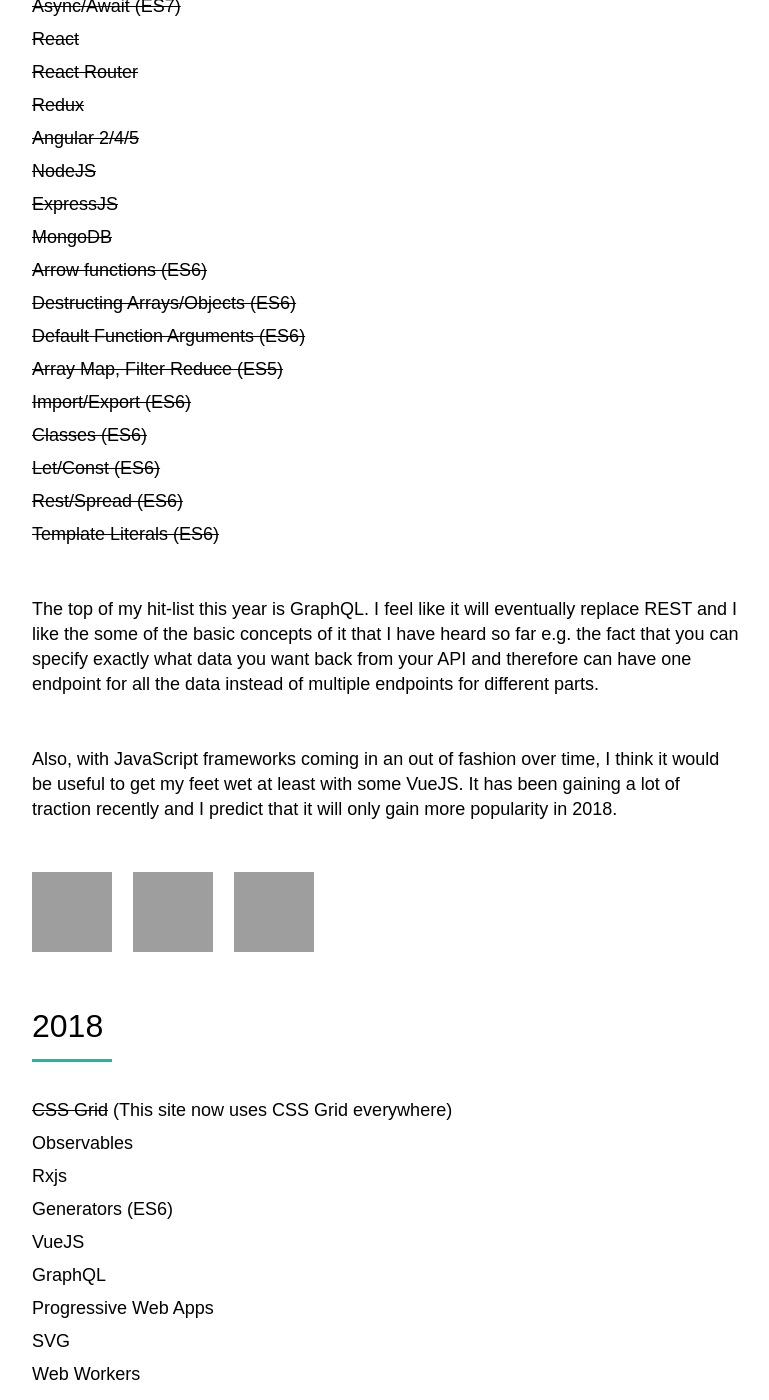
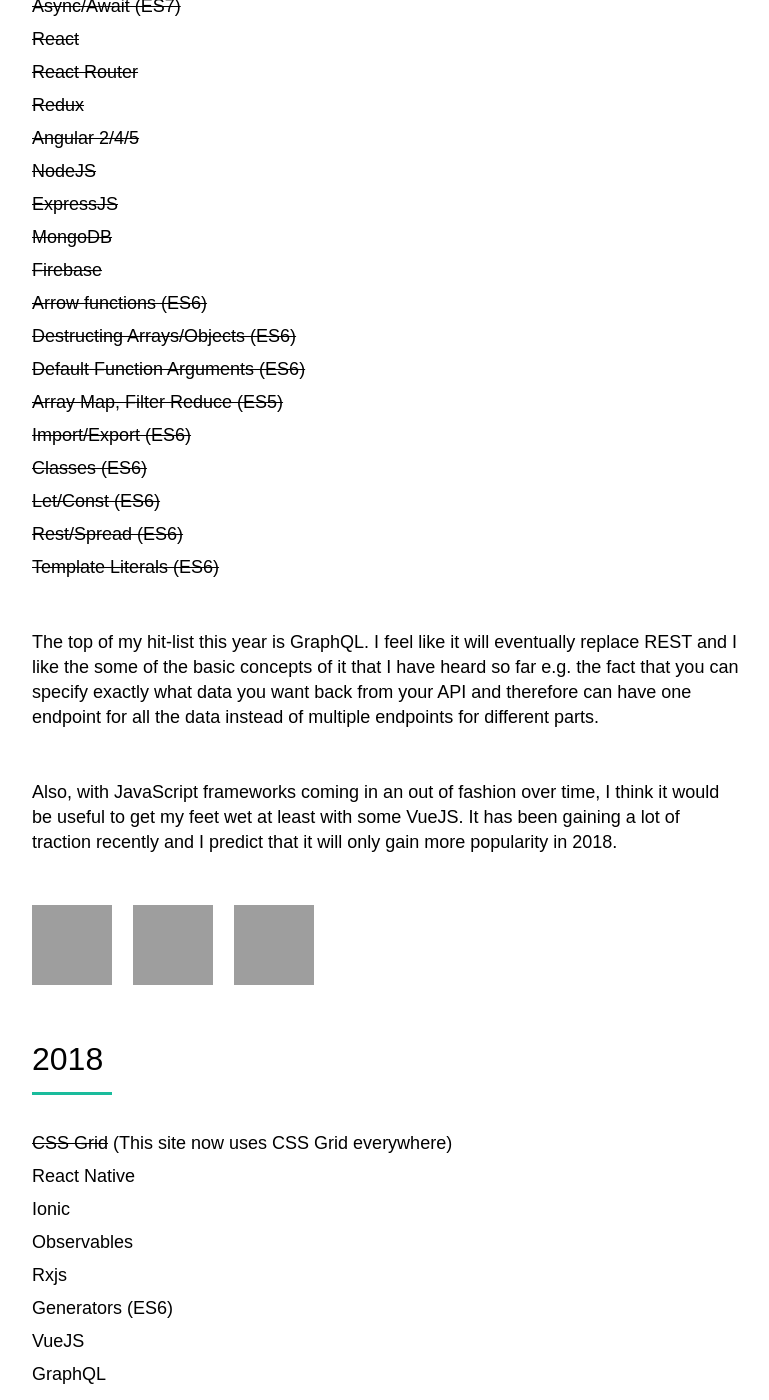
Before and after one commit to ezeikel/ezeikel-personal-blog-web, a Jekyll site: the page built from _posts/2018-01-15-learning-objectives-2017-vs-2018.md, in a window 1280 px wide and 1400 px high, scrolled down 905 px, cut to the strip 0-1400 px from the top of the window. Shown: the whole strip, without its empty margins (254-1023 px from the left). Built offline with Jekyll 4.4.1, drawn with Linux system fonts in a browser that asks for light colours; nearby versions of some CDN libraries; comment, search, counter and statistics services are not loaded; grey boxes are pictures that could not be loaded.

Commit message:
Updated github link and skills.

```diff
--- a/_layouts/home.html
+++ b/_layouts/home.html
@@ -82,10 +82,10 @@
                 </li>
                 <li class="project">
                   <ul class="project__info">
-                    <li class="project__name">Just Cut</li>
+                    <li class="project__name">Just Cutt</li>
                     <li class="project__tech">React, Redux, Node, Express, MongoDB</li>
-                    <li class="project__github-link"><a href="https://github.com/ezeikel/just-cut-web">Repo <i class="fa fa-code-fork" aria-hidden="true"></i></a></li>
-                    <li class="project__demo-link"><a href="https://github.com/ezeikel/just-cut-web">Demo <i class="fa fa-link" aria-hidden="true"></i></a></li>
+                    <li class="project__github-link"><a href="https://github.com/ezeikel/just-cutt-web">Repo <i class="fa fa-code-fork" aria-hidden="true"></i></a></li>
+                    <li class="project__demo-link"><a href="https://just-cutt.herokuapp.com/">Demo <i class="fa fa-link" aria-hidden="true"></i></a></li>
                   </ul>
                 </li>
               </ul>
--- a/_posts/2018-01-15-learning-objectives-2017-vs-2018.md
+++ b/_posts/2018-01-15-learning-objectives-2017-vs-2018.md
@@ -16,6 +16,7 @@ Improving my vanilla JavaScript and also finally jumping on ES6+ bandwagon was a
 ![angular-logo](https://angular.io/assets/images/logos/angular/angular.svg)
 ![mongodb-logo](https://pbs.twimg.com/profile_images/750403034178478081/EPrK3ci2_400x400.jpg)
 ![es6-logo](https://codereviewvideos.com/blog/wp-content/uploads/2016/04/es6-logo-483x510.png)
+![firebase-logo](https://cdn.worldvectorlogo.com/logos/firebase-1.svg)
 
 ## 2017
 * ~~Promises (ES6)~~
@@ -27,6 +28,7 @@ Improving my vanilla JavaScript and also finally jumping on ES6+ bandwagon was a
 * ~~NodeJS~~
 * ~~ExpressJS~~
 * ~~MongoDB~~
+* ~~Firebase~~
 * ~~Arrow functions (ES6)~~
 * ~~Destructing Arrays/Objects (ES6)~~
 * ~~Default Function Arguments (ES6)~~
@@ -47,6 +49,8 @@ Also, with JavaScript frameworks coming in an out of fashion over time, I think
 
 ## 2018
 * ~~CSS Grid~~ (This site now uses CSS Grid everywhere)
+* React Native
+* Ionic
 * Observables
 * Rxjs
 * Generators (ES6)
```
